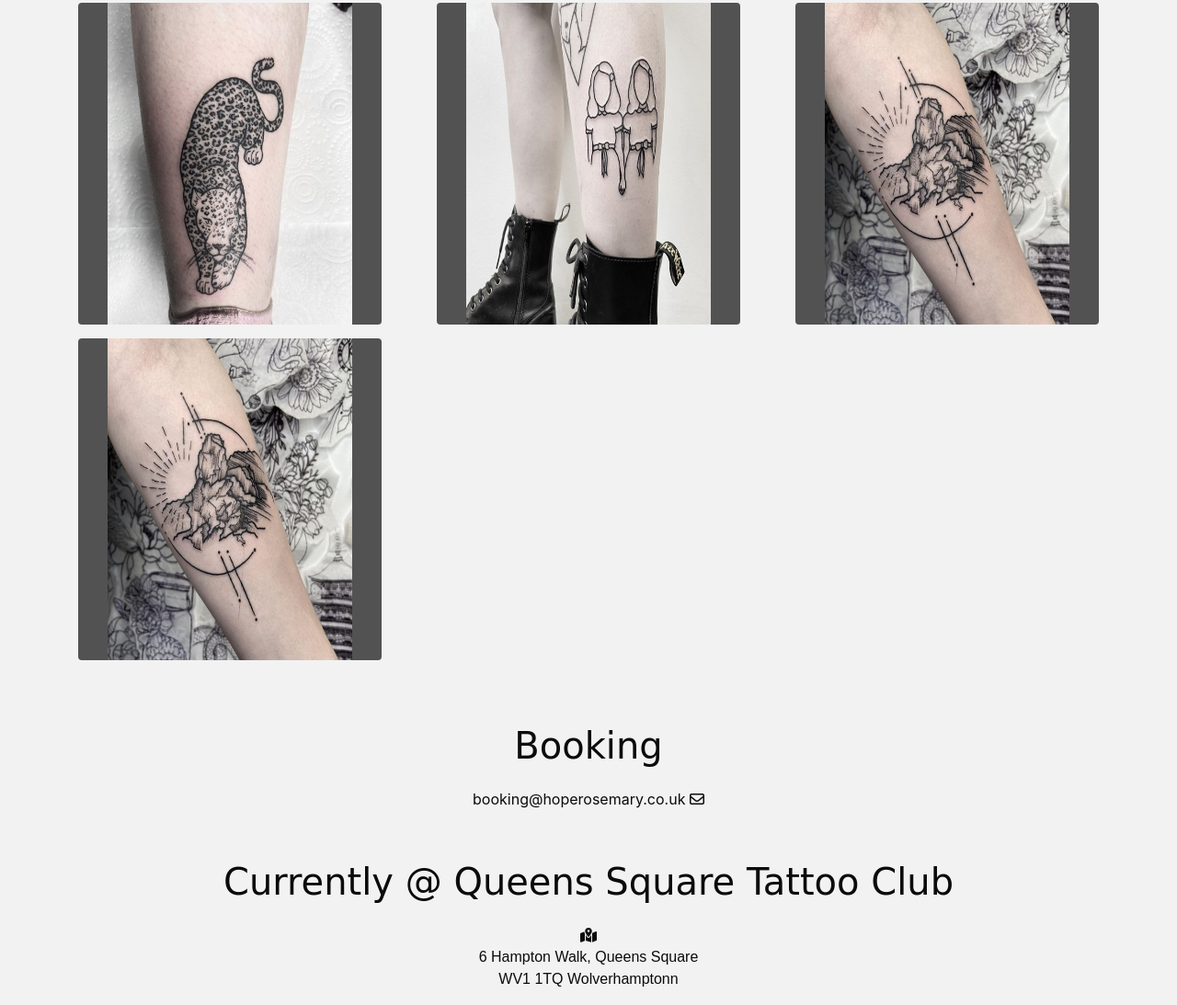
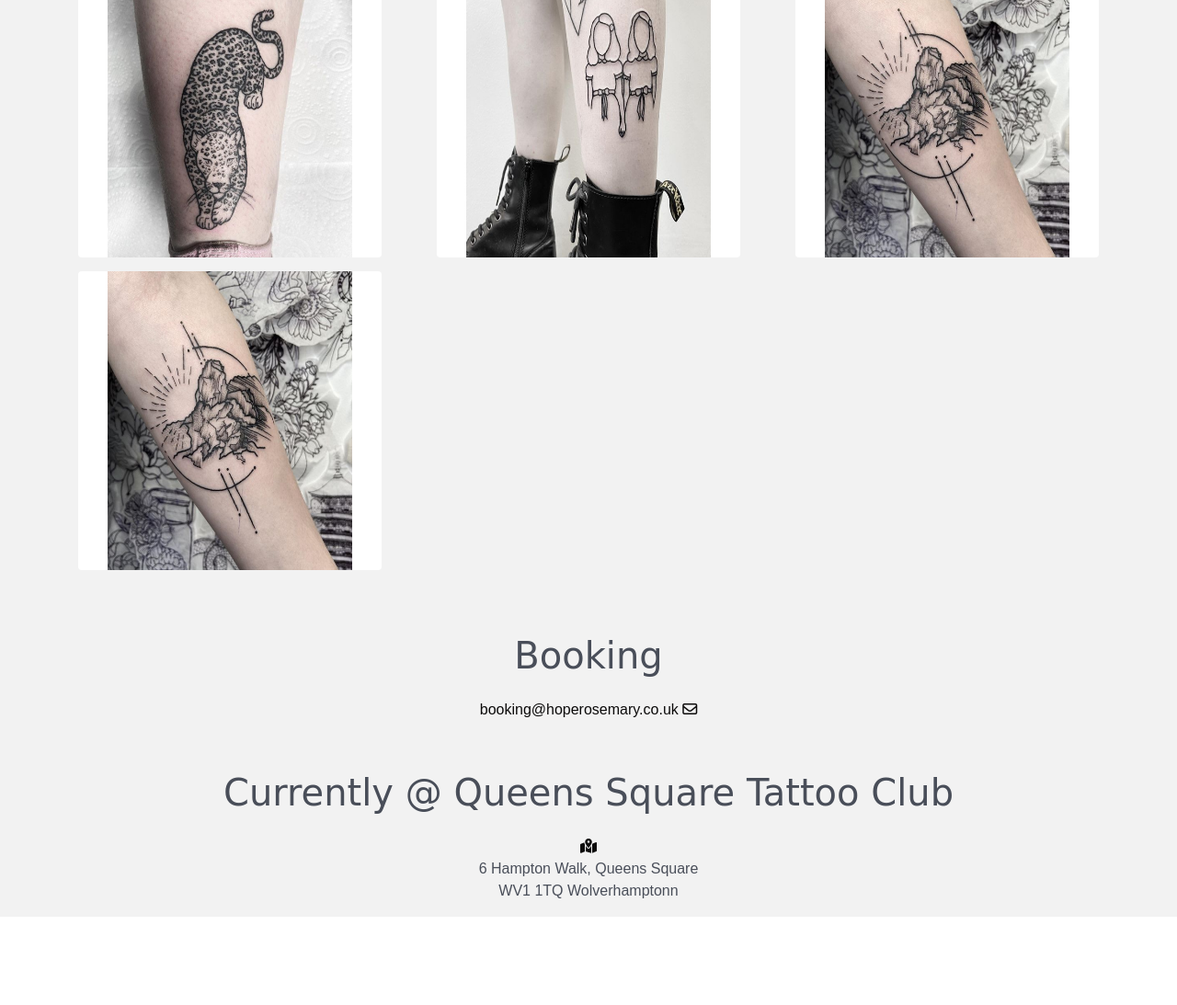
Before and after one commit to JackSnowdon/HopeRosie, a plain HTML site: page index.html in a window 1280 px wide. Shown: the part 1426-2519 px from the top of the page at 92% size. After the commit the page ends 2423 px from the top, so only its background shows below. Drawn offline with nearby package versions, Linux system fonts and the light colour scheme; a web font is replaced by a local one.

Commit message:
css updates

```diff
--- a/index.html
+++ b/index.html
@@ -16,7 +16,7 @@
 
 <body>
 
-    <nav class="navbar navbar-expand-md fixed-top navbar-dark bg-dark" id="topNav">
+    <nav class="navbar navbar-expand-md fixed-top navbar-dark nav-bg" id="topNav">
         <div class="navbar-collapse collapse w-100 order-1 order-md-0 dual-collapse2">
             <ul class="navbar-nav mr-auto">
                 <li class="nav-item">
@@ -58,8 +58,6 @@
     </nav>
 
     <div class="main-bg">
-        <br>
-        <br>
 
         <section id="home">
 
@@ -167,7 +165,7 @@
                 <div class="row text-center">
                     <div class="col-12">
                         <p class="sub-title">Currently @ Queens Square Tattoo Club</p>
-                        <a class="map-link" href="https://www.google.com/maps/dir/Current+Location/6+Hampton+Walk,+Queen_Square,+Wolverhampton+WV1+1TQ" target="_blank">
+                        <a class="mail-link" href="https://www.google.com/maps/dir/Current+Location/6+Hampton+Walk,+Queen_Square,+Wolverhampton+WV1+1TQ" target="_blank">
                             <i class="fas fa-map-marked-alt"></i>
                             <p class="main-text">
                                 6 Hampton Walk, Queens Square</br> WV1 1TQ Wolverhamptonn</p>
--- a/static/css/styles.css
+++ b/static/css/styles.css
@@ -11,15 +11,7 @@
 /* Navbar */
 
 .nav-bg {
-    background: rgba(0, 0, 0, 0.66);
-}
-
-.navbar-title {
-    color: #d9b637;
-    transition: all 0.35s ease-in-out;
-    -moz-transition: all 0.35s ease-in-out;
-    -webkit-transition: all 0.35s ease-in-out;
-    -o-transition: all 0.35s ease-in-out;
+    background-color: #4f5051ad!important;
 }
 
 .navbar li a {
@@ -34,7 +26,6 @@
     -o-transition: all 0.35s ease-in-out;
 }
 
-.navbar-title:hover,
 .navbar li a:hover {
     color: #fafafa;
 }
@@ -47,34 +38,21 @@
 /* Mainpage */
 
 .main-title {
-    color: #0c0b0b;
+    color: #494E59;
     font-family: 'Bilbo Swash Caps', cursive;
     font-size: 75px;
 }
 
 .sub-title {
-    color: #0c0b0b;
+    color: #494E59;
     font-family: 'Bilbo Swash Caps', cursive;
     font-size: 40px;
 }
 
+.mail-link,
 .main-text {
     font-family: 'Hind Madurai', sans-serif;
-    color: #0c0b0b;
-}
-
-.map-link,
-.map-link p {
-    color: #0c0b0b;
-    transition: all 0.25s ease-in-out;
-    -moz-transition: all 0.25s ease-in-out;
-    -webkit-transition: all 0.25s ease-in-out;
-    -o-transition: all 0.25s ease-in-out;
-}
-
-.map-link p:hover,
-.map-link:hover {
-    color: #d9b637;
+    color: #494E59
 }
 
 .masthead {
@@ -110,18 +88,25 @@
 /* Card Deck */
 
 .card-img-top {
-    height: 350px;
+    height: 325px;
     padding: 0 2rem;
 }
 
 .card {
-    background: rgba(0, 0, 0, 0.66);
-    color: #f4f4f4;
+    color: #f2f2f2fa;
     border: 0;
+    transition: all 0.45s ease-in-out;
+    -moz-transition: all 0.45s ease-in-out;
+    -webkit-transition: all 0.45s ease-in-out;
+    -o-transition: all 0.45s ease-in-out;
 }
 
 .card-title {
     text-align: center;
+}
+
+.card:hover {
+    box-shadow: 0 4px 8px 0 rgba(0, 0, 0, 0.2), 0 6px 20px 0 rgba(0, 0, 0, 0.19);
 }
 
 
```
